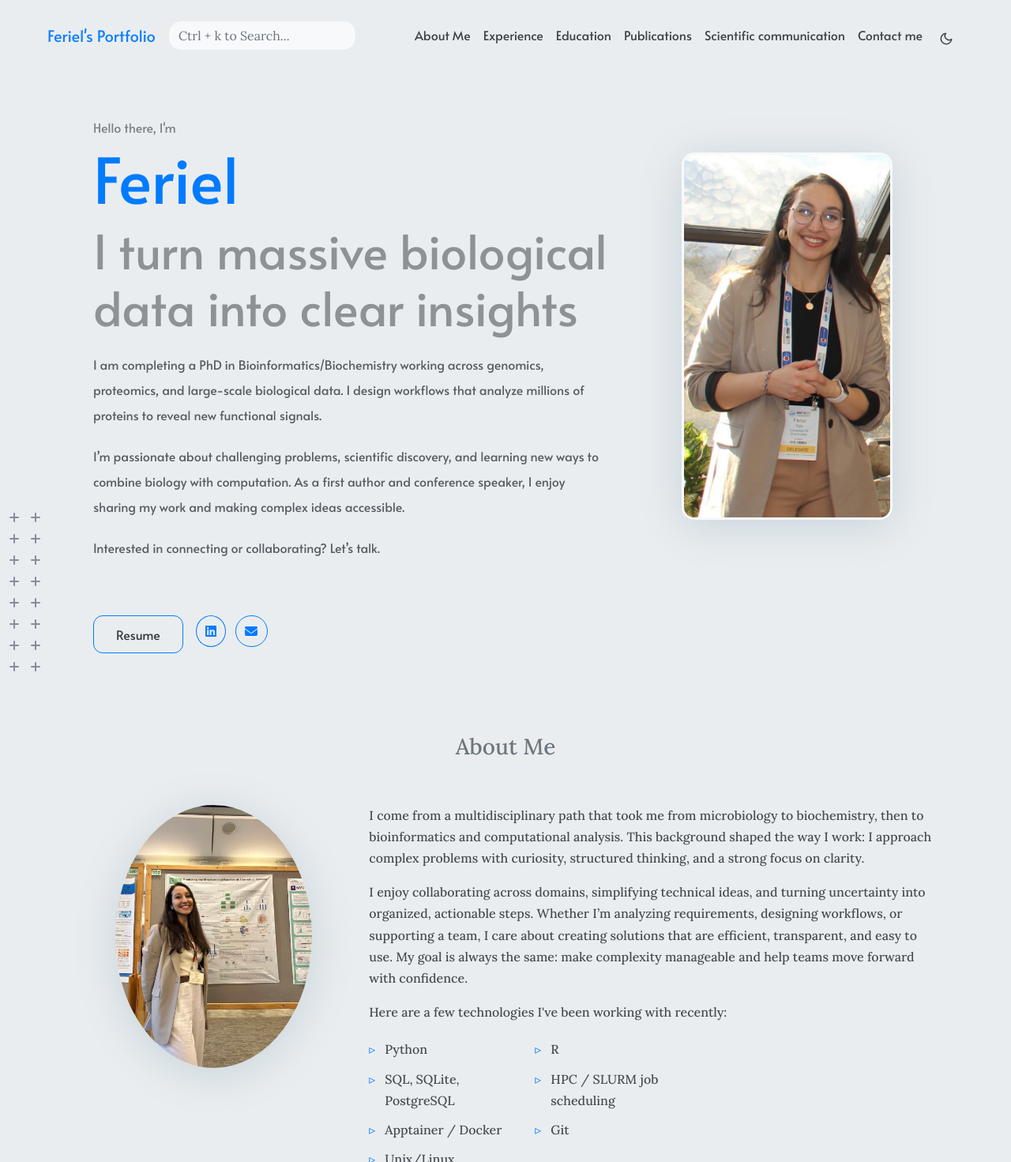
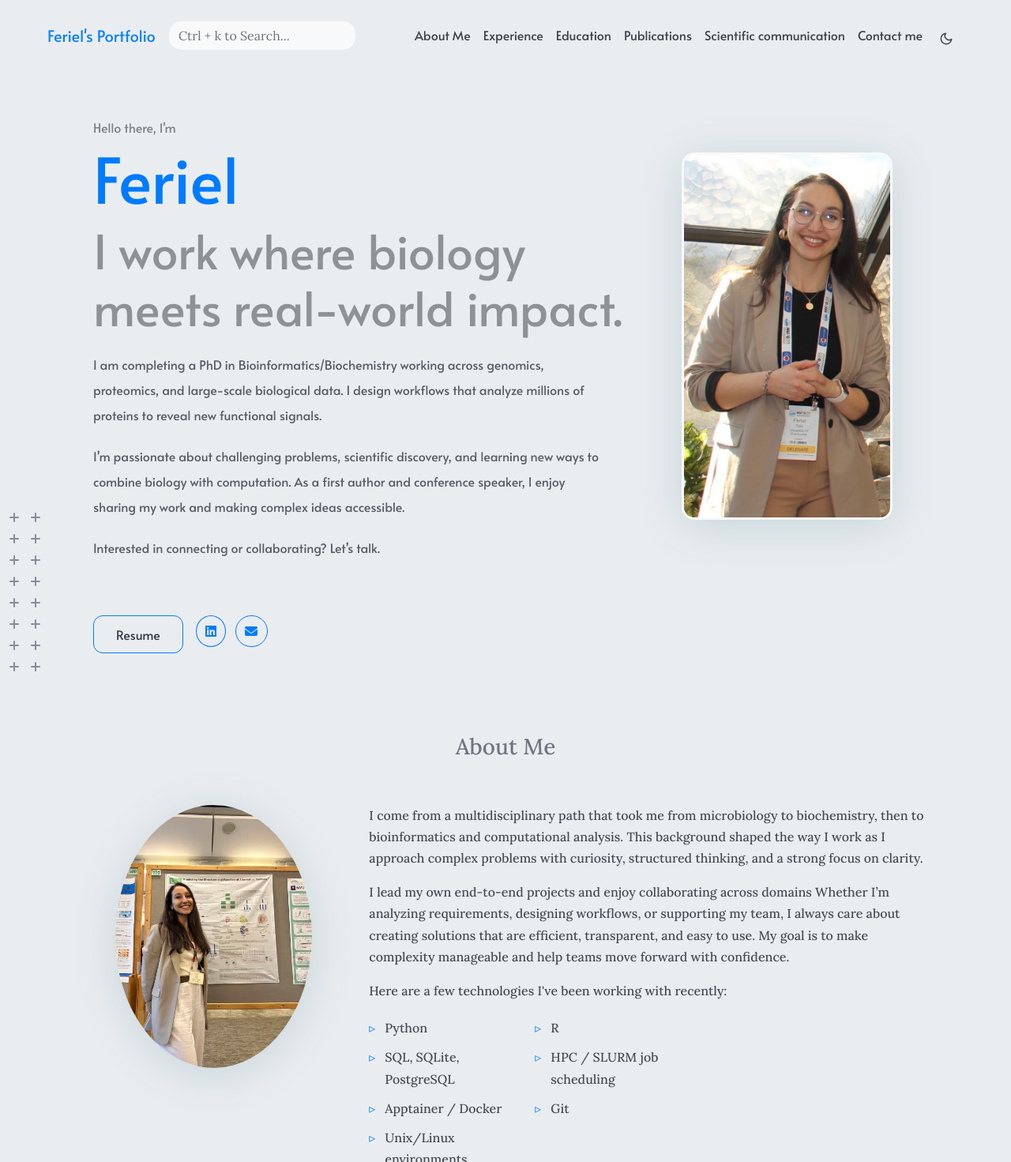
Before and after one commit to YFeriel/YFeriel.github.io, a plain HTML site: page index.html in a window 1280 px wide. Shown: the top 1471 px of the page at 79% size. Drawn offline with Linux system fonts and the light colour scheme.

Commit message:
final for real this time

```diff
--- a/index.html
+++ b/index.html
@@ -308,7 +308,7 @@ Feriel YALA&#39;s Portfolio
                     Feriel
                 </h1>
                 <h2>
-                    I turn massive biological data into clear insights
+                    I work where biology meets real-world impact.
                 </h2>
                 <p class="hero-content">
                     <p>I am completing a PhD in Bioinformatics/Biochemistry working across genomics, proteomics, and large-scale biological data. I design workflows that analyze millions of proteins to reveal new functional signals.</p>
@@ -641,8 +641,8 @@ Feriel YALA&#39;s Portfolio
             </div>
 
             <div class="col-sm-12 col-md-12 col-lg-8 content">
-                <p>I come from a multidisciplinary path that took me from microbiology to biochemistry, then to bioinformatics and computational analysis. This background shaped the way I work: I approach complex problems with curiosity, structured thinking, and a strong focus on clarity.</p>
-<p>I enjoy collaborating across domains, simplifying technical ideas, and turning uncertainty into organized, actionable steps. Whether I’m analyzing requirements, designing workflows, or supporting a team, I care about creating solutions that are efficient, transparent, and easy to use. My goal is always the same: make complexity manageable and help teams move forward with confidence.</p>
+                <p>I come from a multidisciplinary path that took me from microbiology to biochemistry, then to bioinformatics and computational analysis. This background shaped the way I work as I approach complex problems with curiosity, structured thinking, and a strong focus on clarity.</p>
+<p>I lead my own end-to-end projects and enjoy collaborating across domains Whether I’m analyzing requirements, designing workflows, or supporting my team, I always care about creating solutions that are efficient, transparent, and easy to use. My goal is to make complexity manageable and help teams move forward with confidence.</p>
 
 
 
```
Also changed, not shown: 1 other file.
